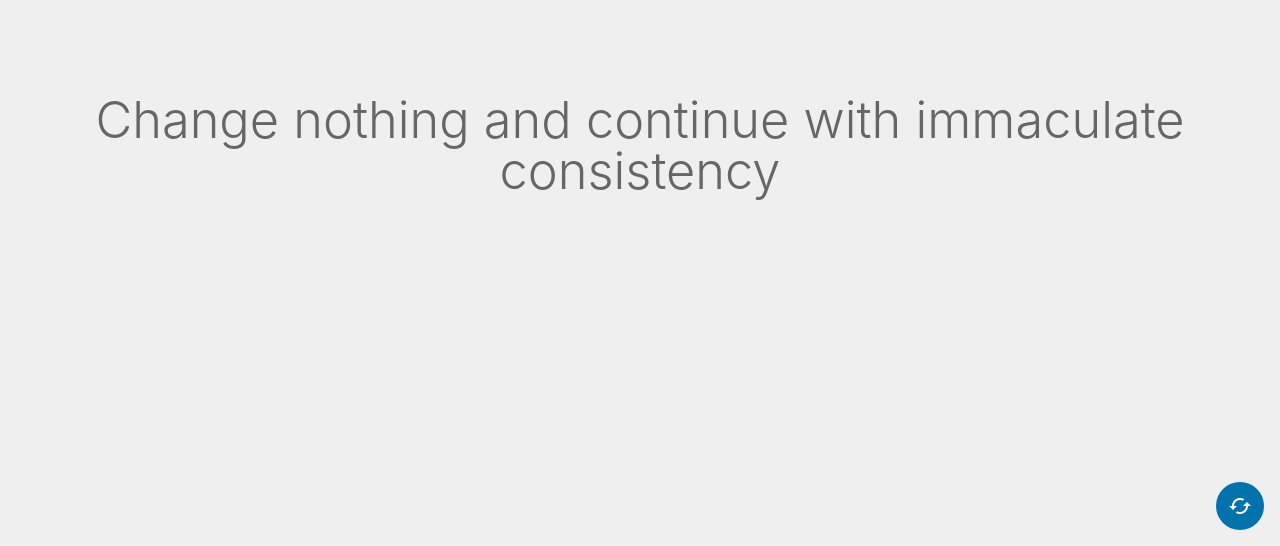
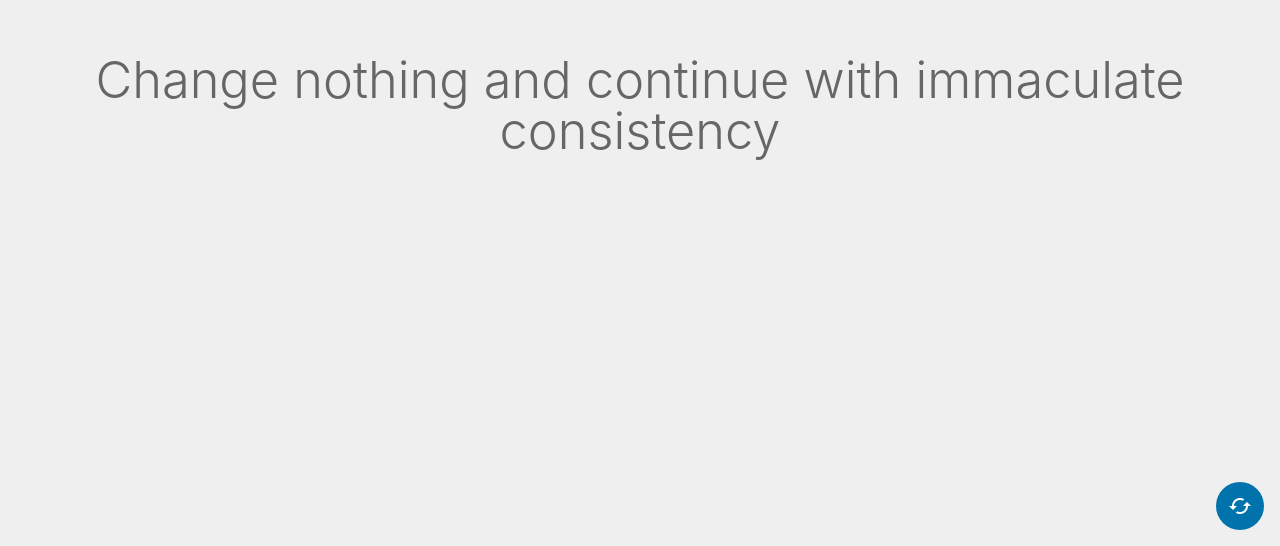
Before and after one commit to nickmjones/oblique-strategies, a React (Create React App) app: page / in a window 1280 px wide. Shown: the part 254-800 px from the top of the page. Built offline with nearby package versions, Linux system fonts and the light colour scheme.

Commit message:
Tweaks to controls for Safari

```diff
--- a/public/index.html
+++ b/public/index.html
@@ -5,9 +5,11 @@
     <meta name="viewport" content="width=device-width, initial-scale=1, shrink-to-fit=no">
     <meta name="theme-color" content="#000000">
     <link rel="apple-touch-icon" href="%PUBLIC_URL%/apple-touch-icon.png">
+    <meta name="apple-mobile-web-app-capable" content="yes">
+    <meta name="apple-mobile-web-app-status-bar-style" content="#efefef">
     <link rel="manifest" href="%PUBLIC_URL%/manifest.json">
     <link rel="shortcut icon" href="%PUBLIC_URL%/favicon.ico">
-    <title>React App</title>
+    <title>Oblique Strategies</title>
   </head>
   <body>
     <noscript>
--- a/src/ShowStrategy/ShowStrategy.css
+++ b/src/ShowStrategy/ShowStrategy.css
@@ -2,8 +2,7 @@
   display: flex;
   align-items: center;
   justify-content: center;
-  background: #efefef;
-  height: 100vh;
+  height: 90vh;
   padding: 0 2rem;
   text-align: center;
 }
--- a/src/index.css
+++ b/src/index.css
@@ -5,4 +5,5 @@ body {
   margin: 0;
   padding: 0;
   color: #444;
+  background: #efefef;
 }
```
